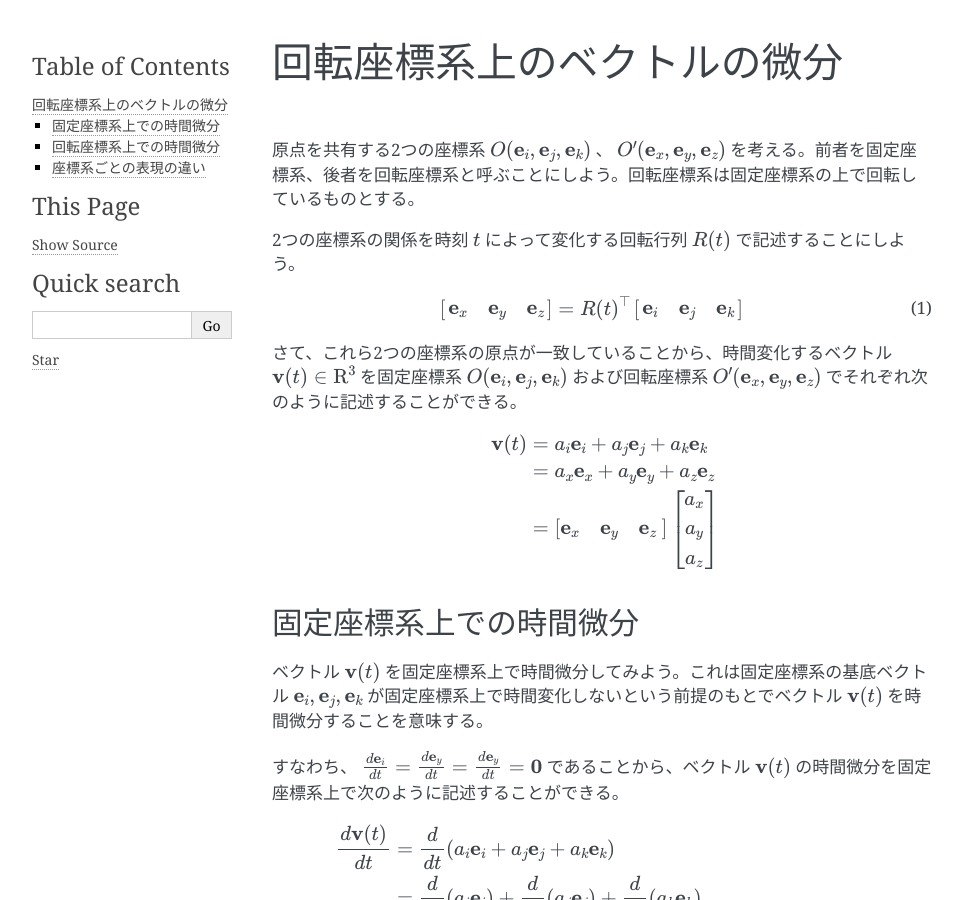
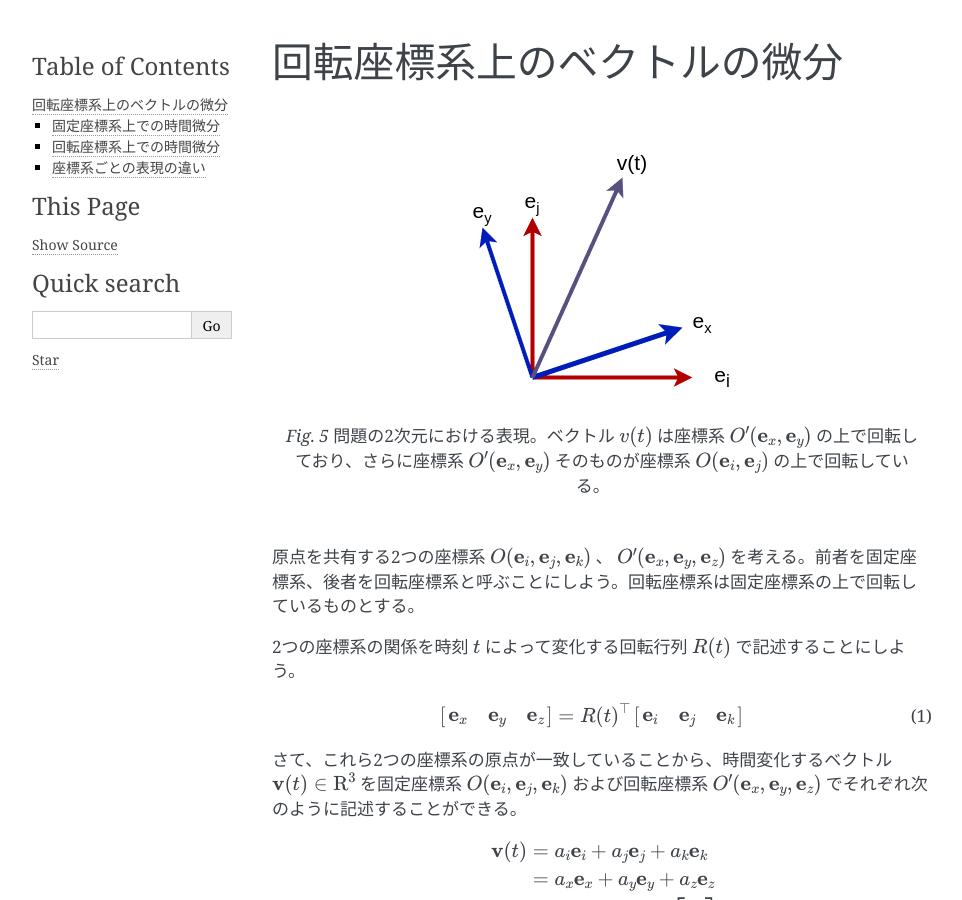
Before and after one commit to IshitaTakeshi/ishitatakeshi.github.io, a Sphinx documentation site: the page built from source/rotating-coordinate-system.rst, in a window 1280 px wide and 900 px high. Shown: the whole window, without its empty margins (148-1110 px from the left). Built offline with Sphinx 7.4.7, drawn with Linux system fonts in a browser that asks for light colours.

Commit message:
Add an image that explain the rotating coordinate problem

```diff
--- a/source/rotating-coordinate-system.rst
+++ b/source/rotating-coordinate-system.rst
@@ -3,6 +3,10 @@
 
 .. math::
    \newcommand{\E}{\mathbf{e}}
+
+.. figure:: images/rotating_coordinate.png
+
+   問題の2次元における表現。ベクトル :math:`v(t)` は座標系 :math:`O'(\E_{x}, \E_{y})` の上で回転しており、さらに座標系 :math:`O'(\E_{x}, \E_{y})` そのものが座標系 :math:`O(\E_{i}, \E_{j})` の上で回転している。
 
 原点を共有する2つの座標系 :math:`O(\E_{i}, \E_{j}, \E_{k})` 、 :math:`O'(\E_{x}, \E_{y}, \E_{z})` を考える。前者を固定座標系、後者を回転座標系と呼ぶことにしよう。回転座標系は固定座標系の上で回転しているものとする。
 
```
Also changed, not shown: source/images/rotating_coordinate.png (added).
